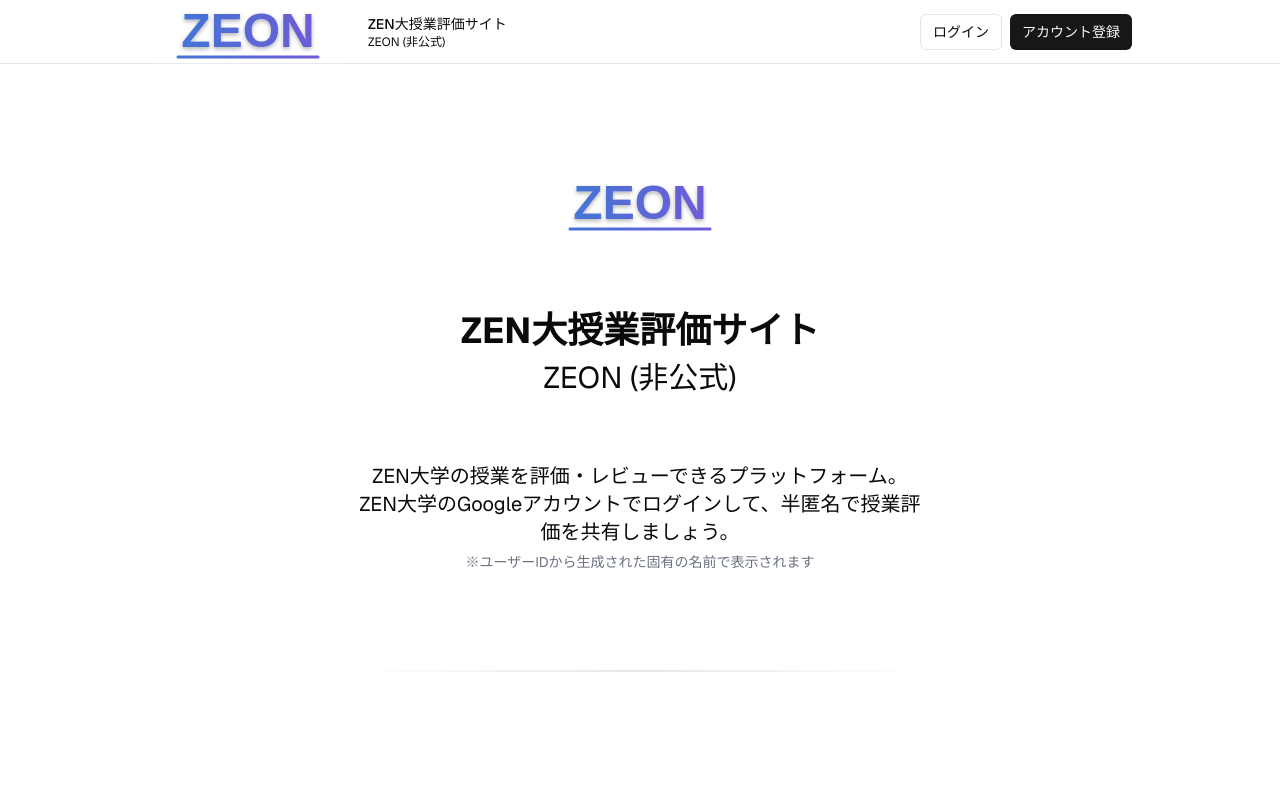
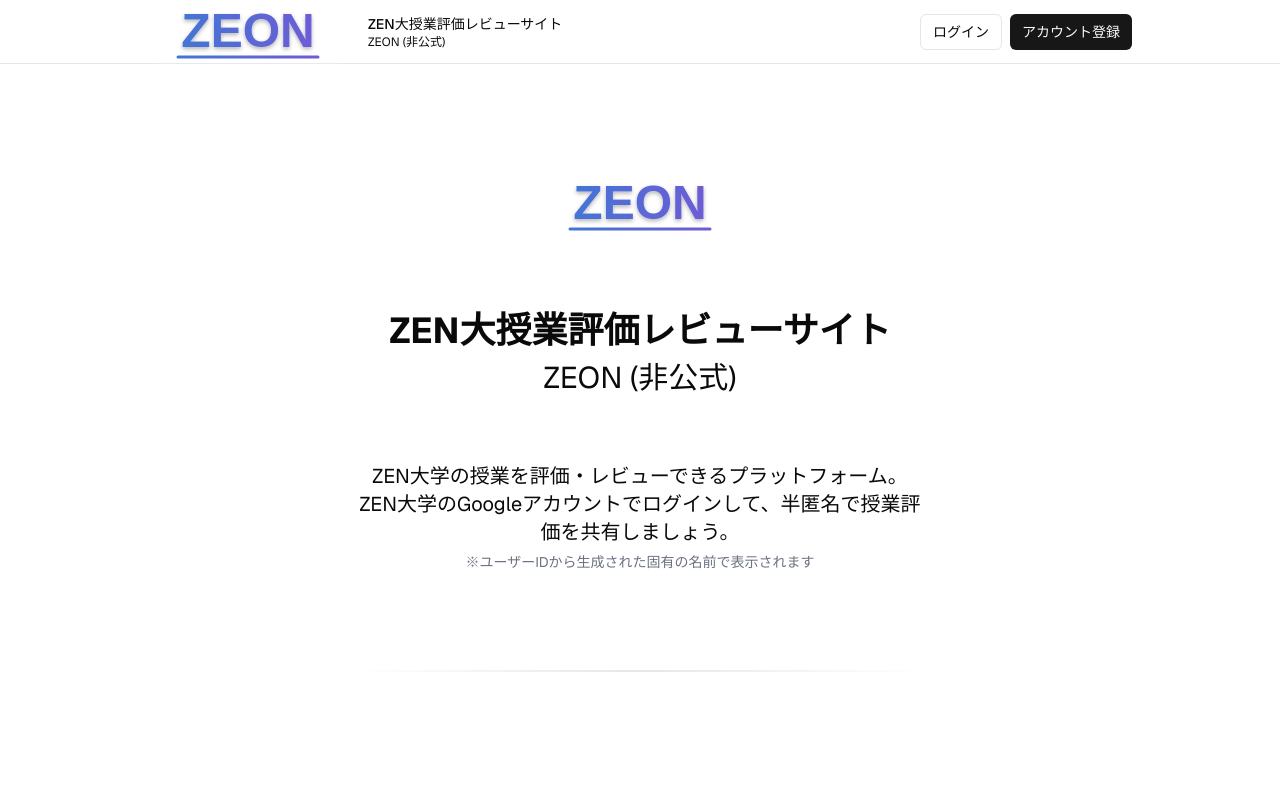
Before and after one commit to sifue/zeon, a Next.js app: page / in a window 1280 px wide. Shown: the top 800 px of the page. Built offline with nearby package versions, Linux system fonts and the light colour scheme; no server answers.

Commit message:
評価サイト→評価レビューサイト

```diff
--- a/app/layout.tsx
+++ b/app/layout.tsx
@@ -16,19 +16,19 @@ const defaultUrl = process.env.VERCEL_URL
 
 export const metadata = {
   metadataBase: new URL(defaultUrl),
-  title: 'ZEN大授業評価サイト ZEON (非公式)',
+  title: 'ZEN大授業評価レビューサイト ZEON (非公式)',
   description: 'ZEN大学の授業を評価・レビューできるプラットフォーム',
   openGraph: {
-    title: 'ZEN大授業評価サイト ZEON (非公式)',
+    title: 'ZEN大授業評価レビューサイト ZEON (非公式)',
     description: 'ZEN大学の授業を評価・レビューできるプラットフォーム',
     url: defaultUrl,
-    siteName: 'ZEN大授業評価サイト ZEON',
+    siteName: 'ZEN大授業評価レビューサイト ZEON',
     locale: 'ja_JP',
     type: 'website',
   },
   twitter: {
     card: 'summary_large_image',
-    title: 'ZEN大授業評価サイト ZEON (非公式)',
+    title: 'ZEN大授業評価レビューサイト ZEON (非公式)',
     description: 'ZEN大学の授業を評価・レビューできるプラットフォーム',
   },
 };
@@ -63,7 +63,7 @@ export default function RootLayout({
                       <ZeonLogo />
                     </Link>
                     <div className="hidden md:block">
-                      <div className="text-sm font-medium">ZEN大授業評価サイト</div>
+                      <div className="text-sm font-medium">ZEN大授業評価レビューサイト</div>
                       <div className="text-xs">ZEON (非公式)</div>
                     </div>
                   </div>
--- a/components/hero.tsx
+++ b/components/hero.tsx
@@ -6,9 +6,9 @@ export default function Header() {
       <div className="flex gap-8 justify-center items-center">
         <ZionLogo />
       </div>
-      <h1 className="sr-only">ZEN大授業評価サイト ZEON (非公式)</h1>
+      <h1 className="sr-only">ZEN大授業評価レビューサイト ZEON (非公式)</h1>
       <p className="text-3xl lg:text-4xl !leading-tight mx-auto max-w-xl text-center">
-        <span className="font-bold">ZEN大授業評価サイト</span>
+        <span className="font-bold">ZEN大授業評価レビューサイト</span>
         <br />
         <span className="text-2xl lg:text-3xl">ZEON (非公式)</span>
       </p>
```
Also changed, not shown: sql/README.md, 2 other files (tests, documents, lock files or other folders).
